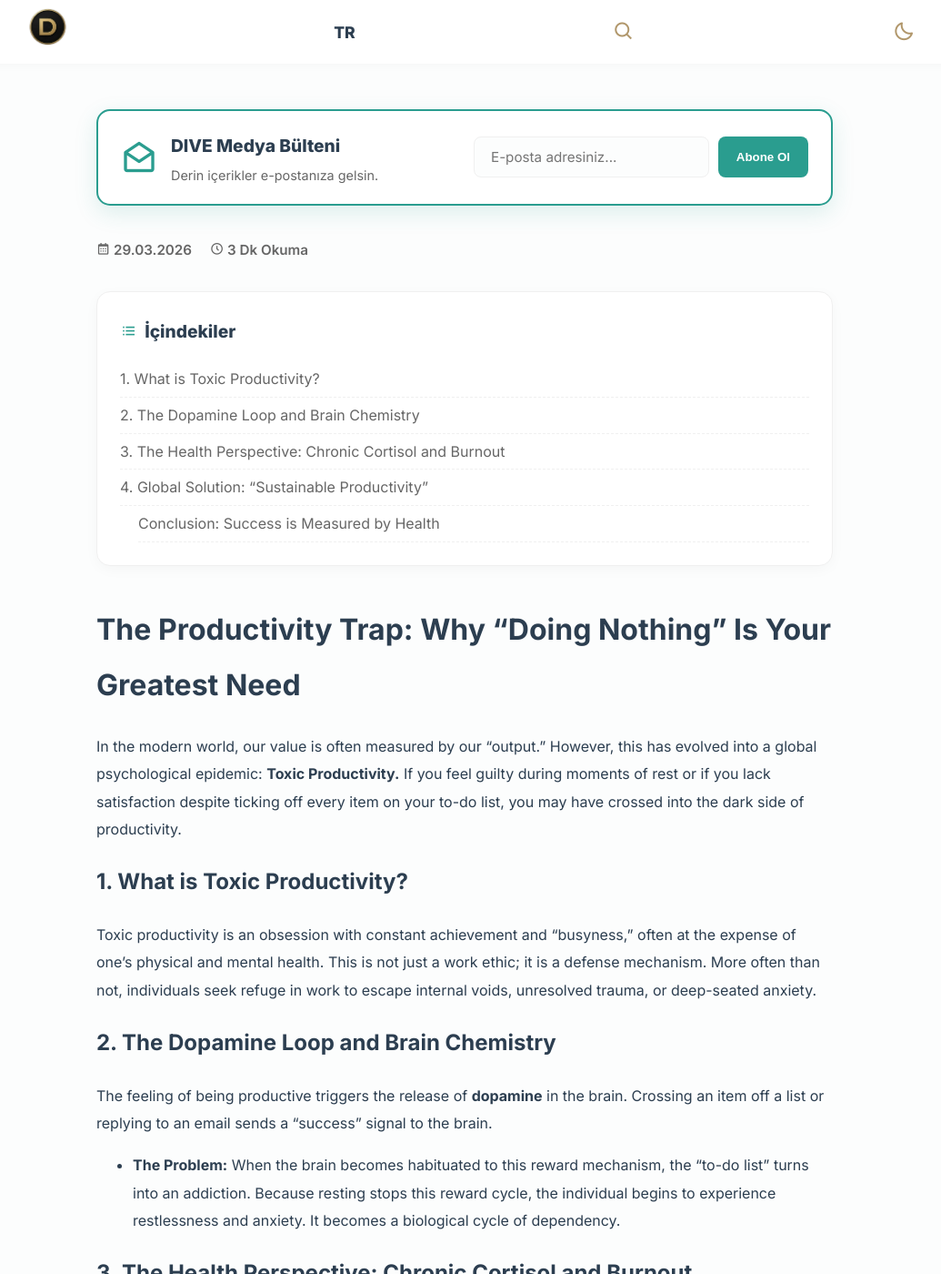
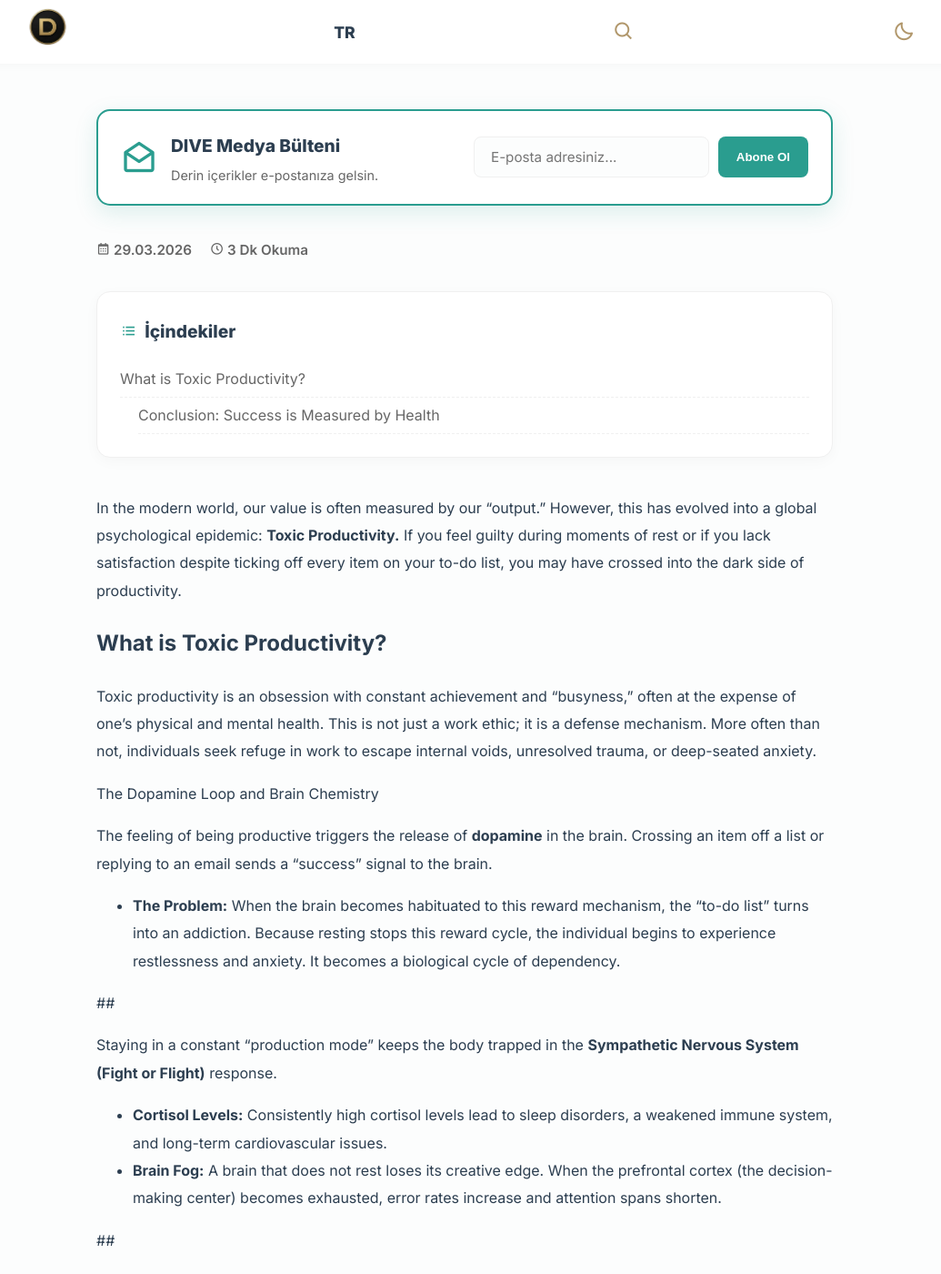
Before and after one commit to EKTHOLDING/dive, a Jekyll site: the page built from en/_posts/2026-03-29-toxic-productivity-mental-health-and-success.md, in a window 1280 px wide and 1400 px high. Shown: the whole window at 91% size, without its empty margins (129-1164 px from the left). Built offline with Jekyll 4.4.1, drawn with Linux system fonts in a browser that asks for light colours; some of the changed text lies outside the part shown.

Commit message:
Update 🇬🇧 İngilizce Yazı Ekle “2026-03-29-toxic-productivity-mental-health-and-success”

```diff
--- a/en/_posts/2026-03-29-toxic-productivity-mental-health-and-success.md
+++ b/en/_posts/2026-03-29-toxic-productivity-mental-health-and-success.md
@@ -6,28 +6,26 @@ kategori: Productivity & Mental Performance
 image: https://res.cloudinary.com/dk9zsrfpj/image/upload/v1774808184/TOX%C4%B0C_anuwav.png
 ---
 
-# The Productivity Trap: Why "Doing Nothing" Is Your Greatest Need
-
 In the modern world, our value is often measured by our "output." However, this has evolved into a global psychological epidemic: **Toxic Productivity.** If you feel guilty during moments of rest or if you lack satisfaction despite ticking off every item on your to-do list, you may have crossed into the dark side of productivity.
 
-## 1. What is Toxic Productivity?
+## What is Toxic Productivity?
 
 Toxic productivity is an obsession with constant achievement and "busyness," often at the expense of one’s physical and mental health. This is not just a work ethic; it is a defense mechanism. More often than not, individuals seek refuge in work to escape internal voids, unresolved trauma, or deep-seated anxiety.
 
-## 2. The Dopamine Loop and Brain Chemistry
+The Dopamine Loop and Brain Chemistry
 
 The feeling of being productive triggers the release of **dopamine** in the brain. Crossing an item off a list or replying to an email sends a "success" signal to the brain.
 
 - **The Problem:** When the brain becomes habituated to this reward mechanism, the "to-do list" turns into an addiction. Because resting stops this reward cycle, the individual begins to experience restlessness and anxiety. It becomes a biological cycle of dependency.
 
-## 3. The Health Perspective: Chronic Cortisol and Burnout
+##
 
 Staying in a constant "production mode" keeps the body trapped in the **Sympathetic Nervous System (Fight or Flight)** response.
 
 - **Cortisol Levels:** Consistently high cortisol levels lead to sleep disorders, a weakened immune system, and long-term cardiovascular issues.
 - **Brain Fog:** A brain that does not rest loses its creative edge. When the prefrontal cortex (the decision-making center) becomes exhausted, error rates increase and attention spans shorten.
 
-## 4. Global Solution: "Sustainable Productivity"
+##
 
 Top executives and psychologists worldwide are now advocating for **sustainable models** over "hustle culture." Here are the strategies for recovery:
 
```
Also changed, not shown: other parts of en/_posts/2026-03-29-toxic-productivity-mental-health-and-success.md (+1 -3 lines).
